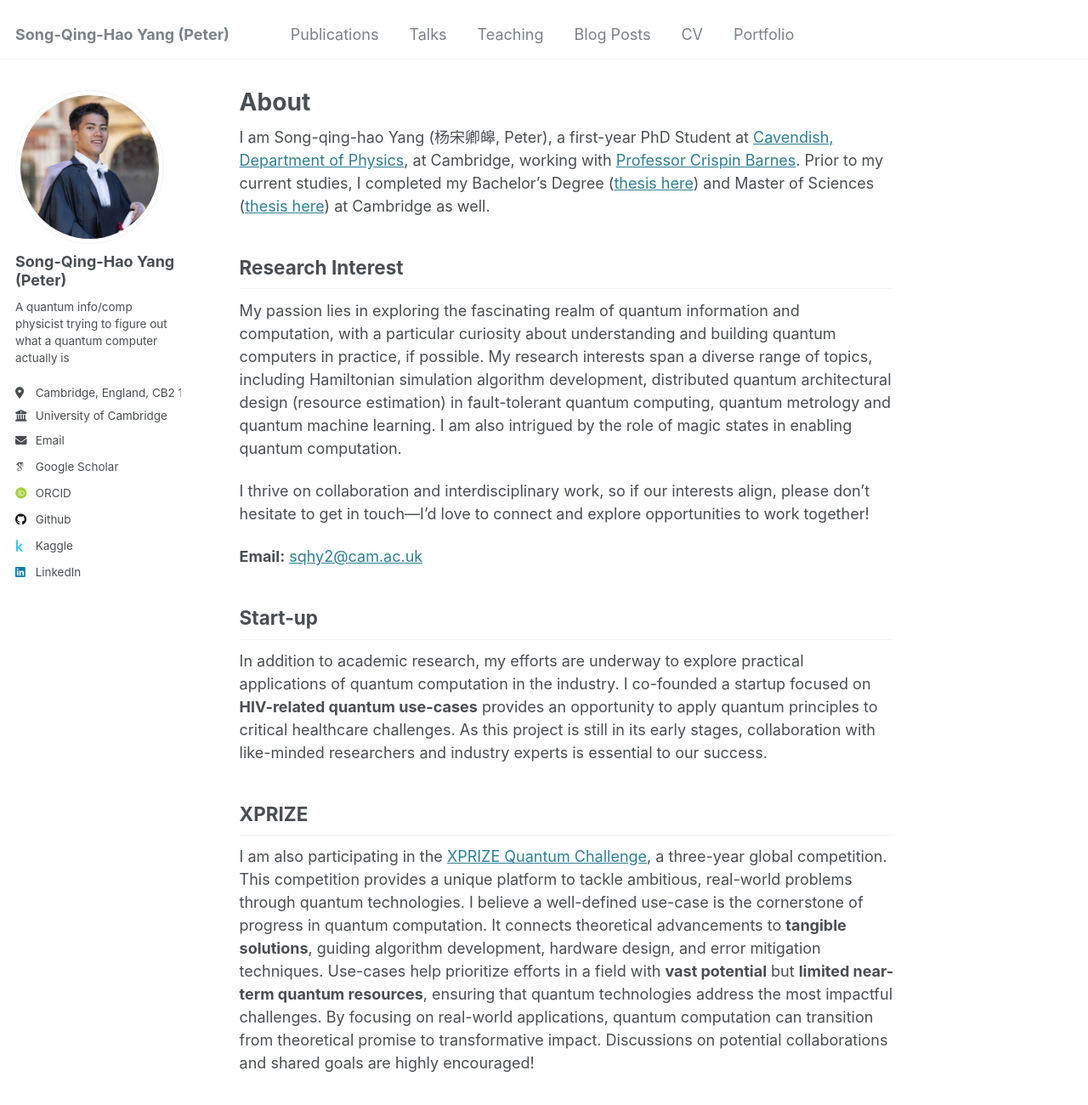
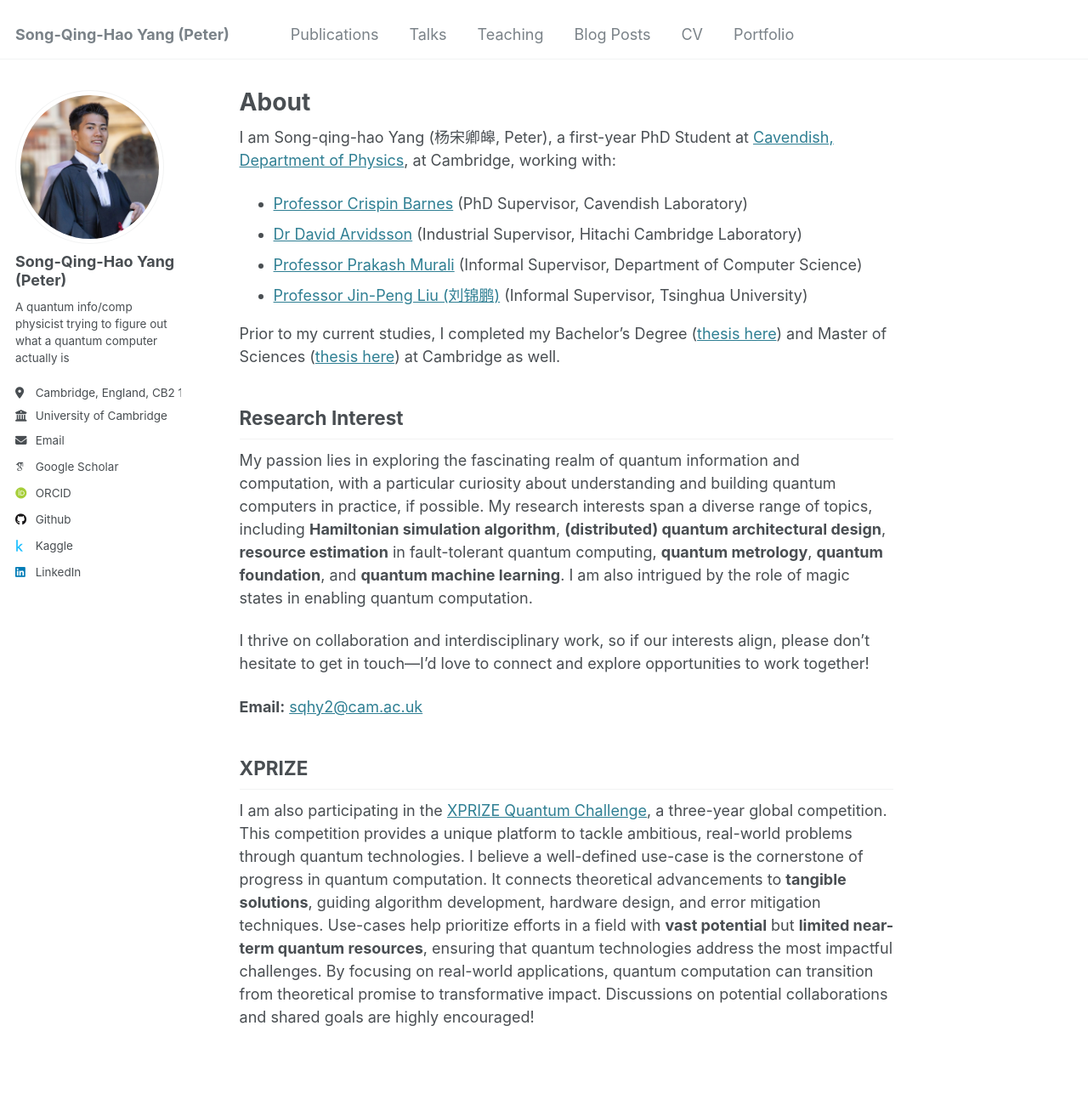
Before and after one commit to SongQingHao-Yang/SongQingHao-Yang.github.io, a Jekyll site: the page built from _pages/about.md, in a window 1280 px wide and 1400 px high. Shown: the top 1300 px of the window at 85% size. Built offline with Jekyll 4.4.1, drawn with Linux system fonts in a browser that asks for light colours; some web fonts are replaced.

Commit message:
Update about.md

```diff
--- a/_pages/about.md
+++ b/_pages/about.md
@@ -8,20 +8,23 @@ redirect_from:
 ---
 
 
-I am Song-qing-hao Yang (杨宋卿皞, Peter), a first-year PhD Student at [Cavendish, Department of Physics](https://www.phy.cam.ac.uk/), at Cambridge, working with [Professor Crispin Barnes](https://www.phy.cam.ac.uk/directory/barnesc). Prior to my current studies, I completed my Bachelor's Degree ([thesis here](https://songqinghao-yang.github.io/portfolio/2023-05-01-quantum-dot)) and Master of Sciences ([thesis here](https://songqinghao-yang.github.io/portfolio/2024-07-01-Quantum-Superresolution)) at Cambridge as well.
+I am Song-qing-hao Yang (杨宋卿皞, Peter), a first-year PhD Student at [Cavendish, Department of Physics](https://www.phy.cam.ac.uk/), at Cambridge, working with:
+
+- [Professor Crispin Barnes](https://www.phy.cam.ac.uk/directory/barnesc) (PhD Supervisor, Cavendish Laboratory)
+- [Dr David Arvidsson](https://scholar.google.com/citations?hl=en&user=s830IJIAAAAJ&view_op=list_works&sortby=pubdate) (Industrial Supervisor, Hitachi Cambridge Laboratory)
+- [Professor Prakash Murali](https://prakashmurali.bitbucket.io/) (Informal Supervisor, Department of Computer Science)
+- [Professor Jin-Peng Liu (刘锦鹏)](https://www.jin-peng-liu.me/) (Informal Supervisor, Tsinghua University)
+
+Prior to my current studies, I completed my Bachelor's Degree ([thesis here](https://songqinghao-yang.github.io/portfolio/2023-05-01-quantum-dot)) and Master of Sciences ([thesis here](https://songqinghao-yang.github.io/portfolio/2024-07-01-Quantum-Superresolution)) at Cambridge as well.
 
 ## Research Interest
 
-My passion lies in exploring the fascinating realm of quantum information and computation, with a particular curiosity about understanding and building quantum computers in practice, if possible. My research interests span a diverse range of topics, including Hamiltonian simulation algorithm development, distributed quantum architectural design (resource estimation) in fault-tolerant quantum computing, quantum metrology and quantum machine learning. I am also intrigued by the role of magic states in enabling quantum computation.
+My passion lies in exploring the fascinating realm of quantum information and computation, with a particular curiosity about understanding and building quantum computers in practice, if possible. My research interests span a diverse range of topics, including **Hamiltonian simulation algorithm**, **(distributed) quantum architectural design**, **resource estimation** in fault-tolerant quantum computing, **quantum metrology**, **quantum foundation**, and **quantum machine learning**. I am also intrigued by the role of magic states in enabling quantum computation.
 
 I thrive on collaboration and interdisciplinary work, so if our interests align, please don’t hesitate to get in touch—I’d love to connect and explore opportunities to work together!
 
 **Email:** [sqhy2@cam.ac.uk](mailto:sqhy2@cam.ac.uk)
 
-## Start-up
-
-In addition to academic research, my efforts are underway to explore practical applications of quantum computation in the industry. I co-founded a startup focused on **HIV-related quantum use-cases** provides an opportunity to apply quantum principles to critical healthcare challenges. As this project is still in its early stages, collaboration with like-minded researchers and industry experts is essential to our success.
-
 ## XPRIZE
 
 I am also participating in the [XPRIZE Quantum Challenge](https://www.xprize.org/prizes/qc-apps), a three-year global competition. This competition provides a unique platform to tackle ambitious, real-world problems through quantum technologies. I believe a well-defined use-case is the cornerstone of progress in quantum computation. It connects theoretical advancements to **tangible solutions**, guiding algorithm development, hardware design, and error mitigation techniques. Use-cases help prioritize efforts in a field with **vast potential** but **limited near-term quantum resources**, ensuring that quantum technologies address the most impactful challenges. By focusing on real-world applications, quantum computation can transition from theoretical promise to transformative impact. Discussions on potential collaborations and shared goals are highly encouraged!
```
